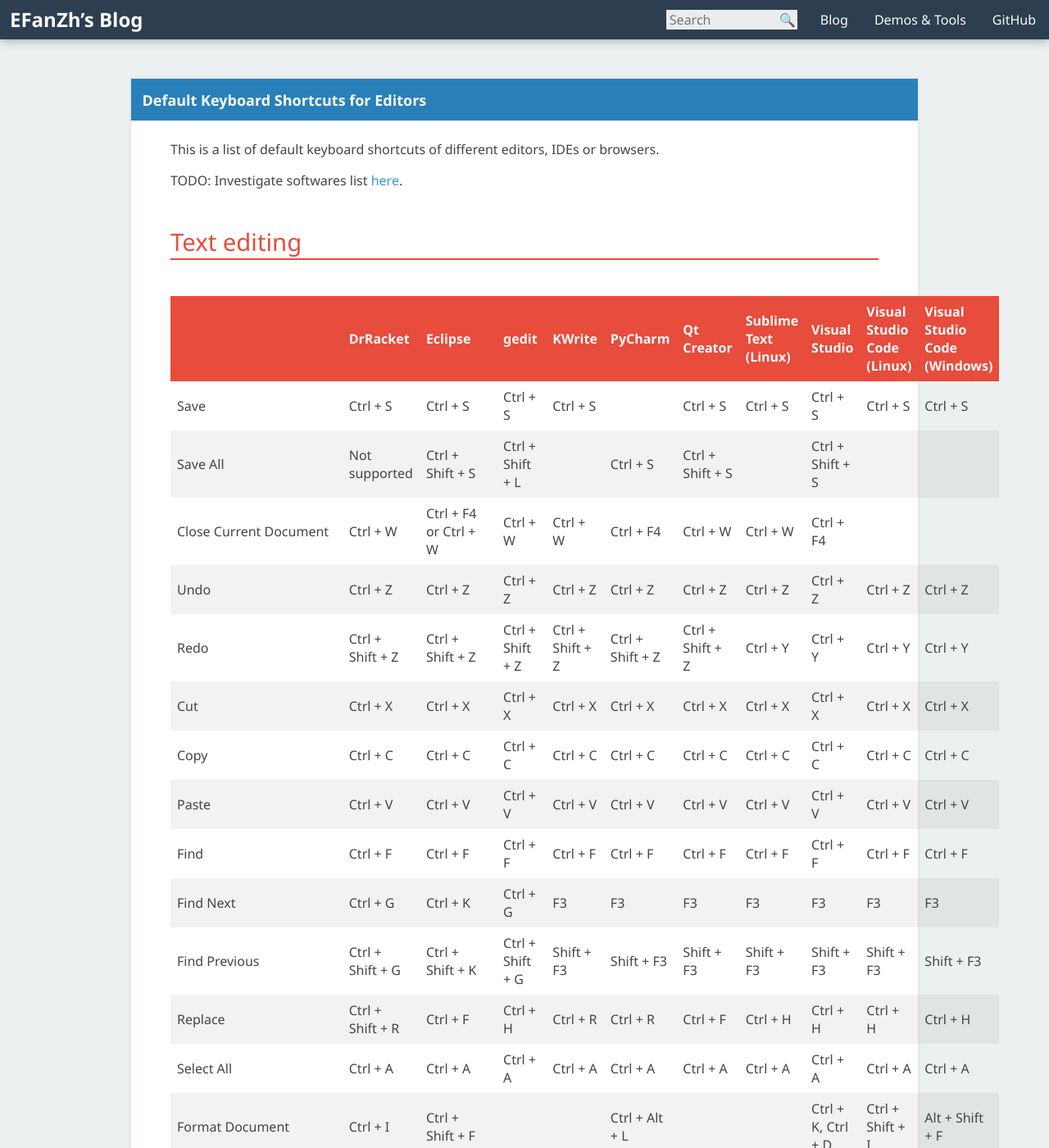
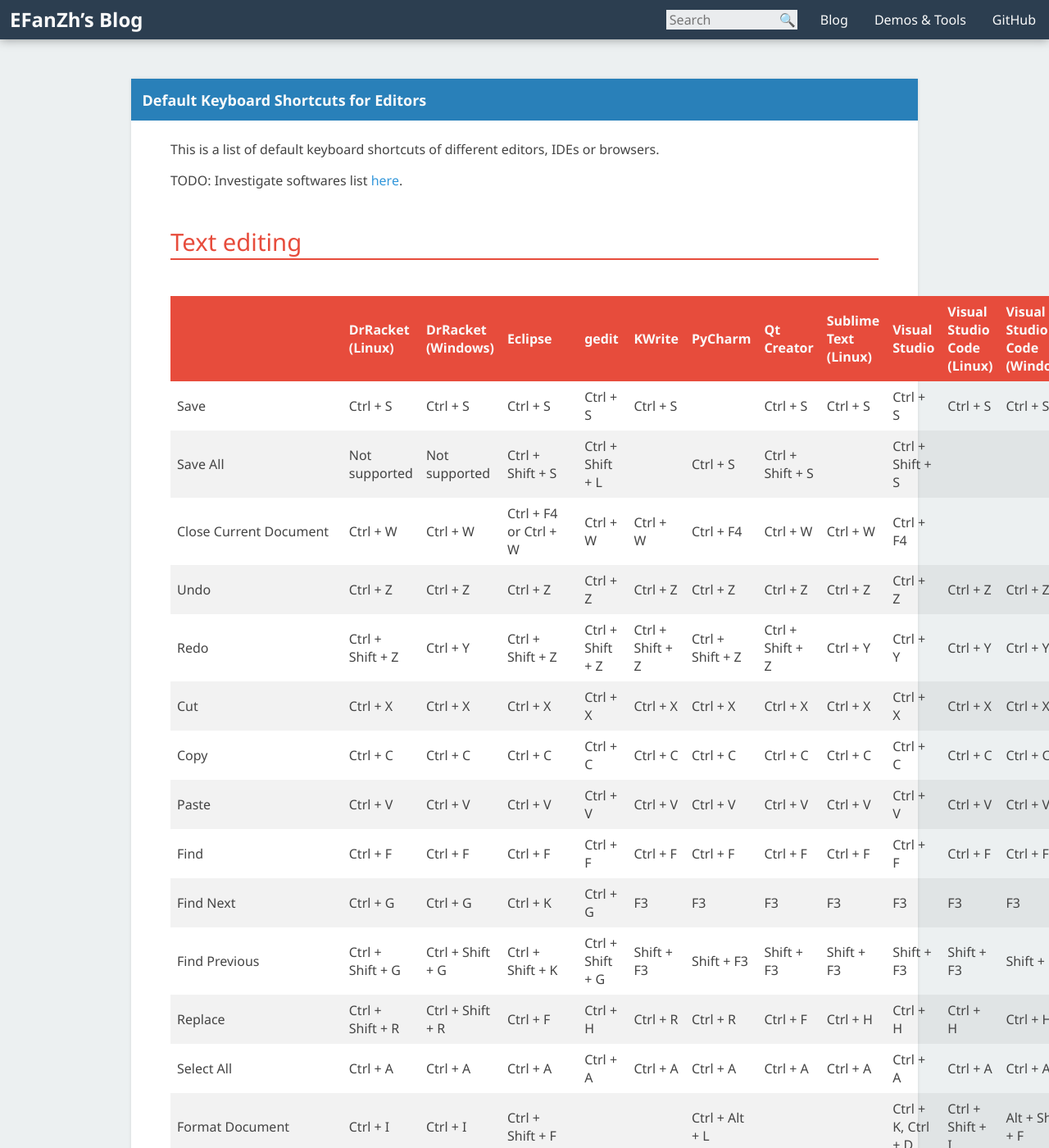
Before and after one commit to EFanZh/efanzh.github.io, a Jekyll site: the page built from _posts/2017-10-18-default-keyboard-shortcuts-for-editors.md, in a window 1280 px wide and 1400 px high. Shown: the whole window at 82% size. Built offline with Jekyll 4.4.1, drawn with Linux system fonts in a browser that asks for light colours; some of the changed text lies outside the part shown.

Commit message:
DrRacket has different default key bindings on Windows

```diff
--- a/_posts/2017-10-18-default-keyboard-shortcuts-for-editors.md
+++ b/_posts/2017-10-18-default-keyboard-shortcuts-for-editors.md
@@ -9,39 +9,39 @@
 
 ## Text editing
 
-|                        | DrRacket         | Eclipse               | gedit            | KWrite              | PyCharm            | Qt Creator          | Sublime Text (Linux) | Visual Studio      | Visual Studio Code (Linux) | Visual Studio Code (Windows) |
-| ---------------------- | ---------------- | --------------------- | ---------------- | ------------------- | ------------------ | ------------------- | -------------------- | ------------------ | -------------------------- | ---------------------------- |
-| Save                   | Ctrl + S         | Ctrl + S              | Ctrl + S         | Ctrl + S            |                    | Ctrl + S            | Ctrl + S             | Ctrl + S           | Ctrl + S                   | Ctrl + S                     |
-| Save All               | Not supported    | Ctrl + Shift + S      | Ctrl + Shift + L |                     | Ctrl + S           | Ctrl + Shift + S    |                      | Ctrl + Shift + S   |                            |                              |
-| Close Current Document | Ctrl + W         | Ctrl + F4 or Ctrl + W | Ctrl + W         | Ctrl + W            | Ctrl + F4          | Ctrl + W            | Ctrl + W             | Ctrl + F4          |                            |                              |
-| Undo                   | Ctrl + Z         | Ctrl + Z              | Ctrl + Z         | Ctrl + Z            | Ctrl + Z           | Ctrl + Z            | Ctrl + Z             | Ctrl + Z           | Ctrl + Z                   | Ctrl + Z                     |
-| Redo                   | Ctrl + Shift + Z | Ctrl + Shift + Z      | Ctrl + Shift + Z | Ctrl + Shift + Z    | Ctrl + Shift + Z   | Ctrl + Shift + Z    | Ctrl + Y             | Ctrl + Y           | Ctrl + Y                   | Ctrl + Y                     |
-| Cut                    | Ctrl + X         | Ctrl + X              | Ctrl + X         | Ctrl + X            | Ctrl + X           | Ctrl + X            | Ctrl + X             | Ctrl + X           | Ctrl + X                   | Ctrl + X                     |
-| Copy                   | Ctrl + C         | Ctrl + C              | Ctrl + C         | Ctrl + C            | Ctrl + C           | Ctrl + C            | Ctrl + C             | Ctrl + C           | Ctrl + C                   | Ctrl + C                     |
-| Paste                  | Ctrl + V         | Ctrl + V              | Ctrl + V         | Ctrl + V            | Ctrl + V           | Ctrl + V            | Ctrl + V             | Ctrl + V           | Ctrl + V                   | Ctrl + V                     |
-| Find                   | Ctrl + F         | Ctrl + F              | Ctrl + F         | Ctrl + F            | Ctrl + F           | Ctrl + F            | Ctrl + F             | Ctrl + F           | Ctrl + F                   | Ctrl + F                     |
-| Find Next              | Ctrl + G         | Ctrl + K              | Ctrl + G         | F3                  | F3                 | F3                  | F3                   | F3                 | F3                         | F3                           |
-| Find Previous          | Ctrl + Shift + G | Ctrl + Shift + K      | Ctrl + Shift + G | Shift + F3          | Shift + F3         | Shift + F3          | Shift + F3           | Shift + F3         | Shift + F3                 | Shift + F3                   |
-| Replace                | Ctrl + Shift + R | Ctrl + F              | Ctrl + H         | Ctrl + R            | Ctrl + R           | Ctrl + F            | Ctrl + H             | Ctrl + H           | Ctrl + H                   | Ctrl + H                     |
-| Select All             | Ctrl + A         | Ctrl + A              | Ctrl + A         | Ctrl + A            | Ctrl + A           | Ctrl + A            | Ctrl + A             | Ctrl + A           | Ctrl + A                   | Ctrl + A                     |
-| Format Document        | Ctrl + I         | Ctrl + Shift + F      |                  |                     | Ctrl + Alt + L     |                     |                      | Ctrl + K, Ctrl + D | Ctrl + Shift + I           | Alt + Shift + F              |
-| Complete Word          | Ctrl + /         | Alt + /               | Ctrl + Space     | Ctrl + Space        | Ctrl + Space       | Ctrl + Space        |                      | Ctrl + Space       | Ctrl + Space               | Ctrl + Space                 |
-| Convert to Uppercase   |                  | Ctrl + Shift + X      | Ctrl + U         | Ctrl + U            |                    | Alt + Shift + U     | Ctrl + K, Ctrl + U   | Ctrl + Shift + U   |                            |                              |
-| Convert to Lowercase   |                  | Ctrl + Shift + Y      | Ctrl + L         | Ctrl + Shift + U    |                    | Alt + U             | Ctrl + K, Ctrl + L   | Ctrl + U           |                            |                              |
-| Toggle Case            |                  | Not supported         |                  |                     | Ctrl + Shift + U   |                     |                      |                    |                            |                              |
-| Go to Line             | Alt + G          | Ctrl + L              | Ctrl + I         | Ctrl + G            | Ctrl + G           | Ctrl + L            | Ctrl + G             | Ctrl + G           | Ctrl + G                   | Ctrl + G                     |
-| Delete Line            |                  | Ctrl + D              | Ctrl + D         | Ctrl + K            | Ctrl + Y           |                     | Ctrl + Shift + K     | Ctrl + Shift + L   | Ctrl + Shift + K           | Ctrl + Shift + K             |
-| Move Line Up           |                  | Alt + Up              | Alt + Up         | Ctrl + Shift + Up   | Alt + Shift + Up   | Ctrl + Shift + Up   | Ctrl + Shift + Up    | Alt + Up           | Alt + Up                   | Alt + Up                     |
-| Move Line Down         |                  | Alt + Down            | Alt + Down       | Ctrl + Shift + Down | Alt + Shift + Down | Ctrl + Shift + Down | Ctrl + Shift + Down  | Alt + Down         | Alt + Down                 | Alt + Down                   |
-| Add Cursor Above       |                  | Not supported         |                  |                     |                    | Alt + Shift + Up    | Alt + Shift + Up     | Alt + Shift + Up   | Alt + Shift + Up           | Ctrl + Alt + Up              |
-| Add Cursor Below       |                  | Not supported         |                  |                     |                    | Alt + Shift + Down  | Alt + Shift + Down   | Alt + Shift + Down | Alt + Shift + Down         | Ctrl + Alt + Down            |
-| Sort Lines             |                  | Ctrl + Alt + S        |                  |                     |                    |                     | F9                   |                    |                            |                              |
-| Add Line Comment       | Ctrl + Alt + ;   | Not Assigned          |                  | Ctrl + D            |                    |                     |                      | Ctrl + K, Ctrl + C | Ctrl + K, Ctrl + C         | Ctrl + K, Ctrl + C           |
-| Remove Line Uncomment  | Ctrl + Alt + =   | Not Assigned          |                  | Ctrl + Shift + D    |                    |                     |                      | Ctrl + K, Ctrl + U | Ctrl + K, Ctrl + U         | Ctrl + K, Ctrl + U           |
-| Toggle Line Comment    |                  | Ctrl + /              |                  |                     | Ctrl + /           | Ctrl + /            |                      |                    | Ctrl + /                   | Ctrl + /                     |
-| Refactor - Rename      |                  | Alt + Shift + R       |                  |                     | Shift + F6         | Ctrl + Shift + R    |                      |                    | F2                         | F2                           |
-| Go Back                |                  | Alt + Left            |                  |                     | Ctrl + Alt + Left  | Alt + Left          | Alt + -              |                    | Ctrl + Alt + -             | Alt + Left                   |
-| Go Forward             |                  | Alt + Right           |                  |                     | Ctrl + Alt + Right | Alt + Right         | Alt + Shift + -      |                    | Ctrl + Shift + -           | Alt + Right                  |
+|                        | DrRacket (Linux) | DrRacket (Windows) | Eclipse               | gedit            | KWrite              | PyCharm            | Qt Creator          | Sublime Text (Linux) | Visual Studio      | Visual Studio Code (Linux) | Visual Studio Code (Windows) |
+| ---------------------- | ---------------- | ------------------ | --------------------- | ---------------- | ------------------- | ------------------ | ------------------- | -------------------- | ------------------ | -------------------------- | ---------------------------- |
+| Save                   | Ctrl + S         | Ctrl + S           | Ctrl + S              | Ctrl + S         | Ctrl + S            |                    | Ctrl + S            | Ctrl + S             | Ctrl + S           | Ctrl + S                   | Ctrl + S                     |
+| Save All               | Not supported    | Not supported      | Ctrl + Shift + S      | Ctrl + Shift + L |                     | Ctrl + S           | Ctrl + Shift + S    |                      | Ctrl + Shift + S   |                            |                              |
+| Close Current Document | Ctrl + W         | Ctrl + W           | Ctrl + F4 or Ctrl + W | Ctrl + W         | Ctrl + W            | Ctrl + F4          | Ctrl + W            | Ctrl + W             | Ctrl + F4          |                            |                              |
+| Undo                   | Ctrl + Z         | Ctrl + Z           | Ctrl + Z              | Ctrl + Z         | Ctrl + Z            | Ctrl + Z           | Ctrl + Z            | Ctrl + Z             | Ctrl + Z           | Ctrl + Z                   | Ctrl + Z                     |
+| Redo                   | Ctrl + Shift + Z | Ctrl + Y           | Ctrl + Shift + Z      | Ctrl + Shift + Z | Ctrl + Shift + Z    | Ctrl + Shift + Z   | Ctrl + Shift + Z    | Ctrl + Y             | Ctrl + Y           | Ctrl + Y                   | Ctrl + Y                     |
+| Cut                    | Ctrl + X         | Ctrl + X           | Ctrl + X              | Ctrl + X         | Ctrl + X            | Ctrl + X           | Ctrl + X            | Ctrl + X             | Ctrl + X           | Ctrl + X                   | Ctrl + X                     |
+| Copy                   | Ctrl + C         | Ctrl + C           | Ctrl + C              | Ctrl + C         | Ctrl + C            | Ctrl + C           | Ctrl + C            | Ctrl + C             | Ctrl + C           | Ctrl + C                   | Ctrl + C                     |
+| Paste                  | Ctrl + V         | Ctrl + V           | Ctrl + V              | Ctrl + V         | Ctrl + V            | Ctrl + V           | Ctrl + V            | Ctrl + V             | Ctrl + V           | Ctrl + V                   | Ctrl + V                     |
+| Find                   | Ctrl + F         | Ctrl + F           | Ctrl + F              | Ctrl + F         | Ctrl + F            | Ctrl + F           | Ctrl + F            | Ctrl + F             | Ctrl + F           | Ctrl + F                   | Ctrl + F                     |
+| Find Next              | Ctrl + G         | Ctrl + G           | Ctrl + K              | Ctrl + G         | F3                  | F3                 | F3                  | F3                   | F3                 | F3                         | F3                           |
+| Find Previous          | Ctrl + Shift + G | Ctrl + Shift + G   | Ctrl + Shift + K      | Ctrl + Shift + G | Shift + F3          | Shift + F3         | Shift + F3          | Shift + F3           | Shift + F3         | Shift + F3                 | Shift + F3                   |
+| Replace                | Ctrl + Shift + R | Ctrl + Shift + R   | Ctrl + F              | Ctrl + H         | Ctrl + R            | Ctrl + R           | Ctrl + F            | Ctrl + H             | Ctrl + H           | Ctrl + H                   | Ctrl + H                     |
+| Select All             | Ctrl + A         | Ctrl + A           | Ctrl + A              | Ctrl + A         | Ctrl + A            | Ctrl + A           | Ctrl + A            | Ctrl + A             | Ctrl + A           | Ctrl + A                   | Ctrl + A                     |
+| Format Document        | Ctrl + I         | Ctrl + I           | Ctrl + Shift + F      |                  |                     | Ctrl + Alt + L     |                     |                      | Ctrl + K, Ctrl + D | Ctrl + Shift + I           | Alt + Shift + F              |
+| Complete Word          | Ctrl + /         | Ctrl + /           | Alt + /               | Ctrl + Space     | Ctrl + Space        | Ctrl + Space       | Ctrl + Space        |                      | Ctrl + Space       | Ctrl + Space               | Ctrl + Space                 |
+| Convert to Uppercase   |                  |                    | Ctrl + Shift + X      | Ctrl + U         | Ctrl + U            |                    | Alt + Shift + U     | Ctrl + K, Ctrl + U   | Ctrl + Shift + U   |                            |                              |
+| Convert to Lowercase   |                  |                    | Ctrl + Shift + Y      | Ctrl + L         | Ctrl + Shift + U    |                    | Alt + U             | Ctrl + K, Ctrl + L   | Ctrl + U           |                            |                              |
+| Toggle Case            |                  |                    | Not supported         |                  |                     | Ctrl + Shift + U   |                     |                      |                    |                            |                              |
+| Go to Line             | Alt + G          | Alt + G            | Ctrl + L              | Ctrl + I         | Ctrl + G            | Ctrl + G           | Ctrl + L            | Ctrl + G             | Ctrl + G           | Ctrl + G                   | Ctrl + G                     |
+| Delete Line            |                  |                    | Ctrl + D              | Ctrl + D         | Ctrl + K            | Ctrl + Y           |                     | Ctrl + Shift + K     | Ctrl + Shift + L   | Ctrl + Shift + K           | Ctrl + Shift + K             |
+| Move Line Up           |                  |                    | Alt + Up              | Alt + Up         | Ctrl + Shift + Up   | Alt + Shift + Up   | Ctrl + Shift + Up   | Ctrl + Shift + Up    | Alt + Up           | Alt + Up                   | Alt + Up                     |
+| Move Line Down         |                  |                    | Alt + Down            | Alt + Down       | Ctrl + Shift + Down | Alt + Shift + Down | Ctrl + Shift + Down | Ctrl + Shift + Down  | Alt + Down         | Alt + Down                 | Alt + Down                   |
+| Add Cursor Above       |                  |                    | Not supported         |                  |                     |                    | Alt + Shift + Up    | Alt + Shift + Up     | Alt + Shift + Up   | Alt + Shift + Up           | Ctrl + Alt + Up              |
+| Add Cursor Below       |                  |                    | Not supported         |                  |                     |                    | Alt + Shift + Down  | Alt + Shift + Down   | Alt + Shift + Down | Alt + Shift + Down         | Ctrl + Alt + Down            |
+| Sort Lines             |                  |                    | Ctrl + Alt + S        |                  |                     |                    |                     | F9                   |                    |                            |                              |
+| Add Line Comment       | Ctrl + Alt + ;   | Ctrl + Alt + ;     | Not Assigned          |                  | Ctrl + D            |                    |                     |                      | Ctrl + K, Ctrl + C | Ctrl + K, Ctrl + C         | Ctrl + K, Ctrl + C           |
+| Remove Line Uncomment  | Ctrl + Alt + =   | Ctrl + Alt + =     | Not Assigned          |                  | Ctrl + Shift + D    |                    |                     |                      | Ctrl + K, Ctrl + U | Ctrl + K, Ctrl + U         | Ctrl + K, Ctrl + U           |
+| Toggle Line Comment    |                  |                    | Ctrl + /              |                  |                     | Ctrl + /           | Ctrl + /            |                      |                    | Ctrl + /                   | Ctrl + /                     |
+| Refactor - Rename      |                  |                    | Alt + Shift + R       |                  |                     | Shift + F6         | Ctrl + Shift + R    |                      |                    | F2                         | F2                           |
+| Go Back                |                  |                    | Alt + Left            |                  |                     | Ctrl + Alt + Left  | Alt + Left          | Alt + -              |                    | Ctrl + Alt + -             | Alt + Left                   |
+| Go Forward             |                  |                    | Alt + Right           |                  |                     | Ctrl + Alt + Right | Alt + Right         | Alt + Shift + -      |                    | Ctrl + Shift + -           | Alt + Right                  |
 
 ## Debugging
 
```
